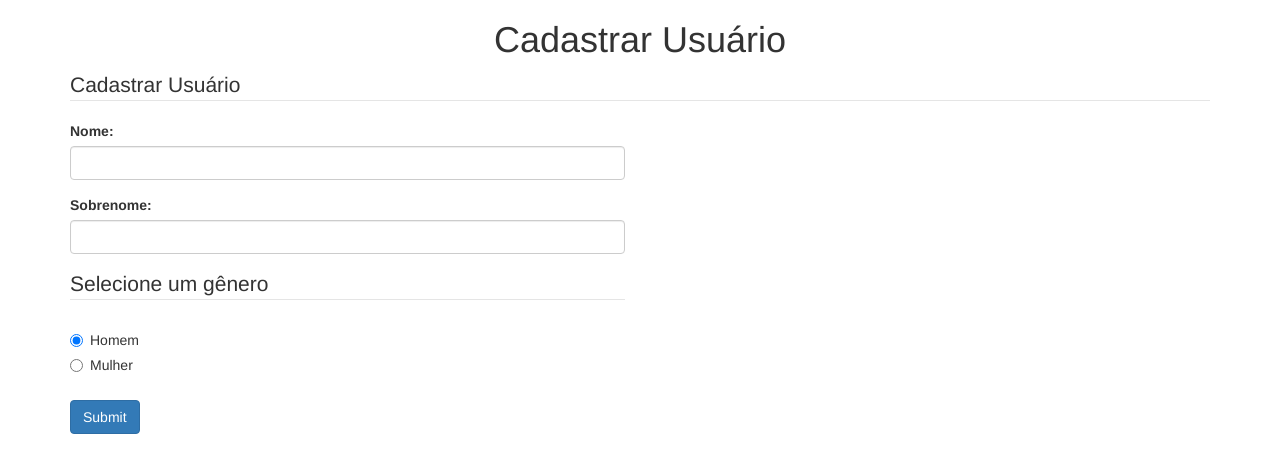
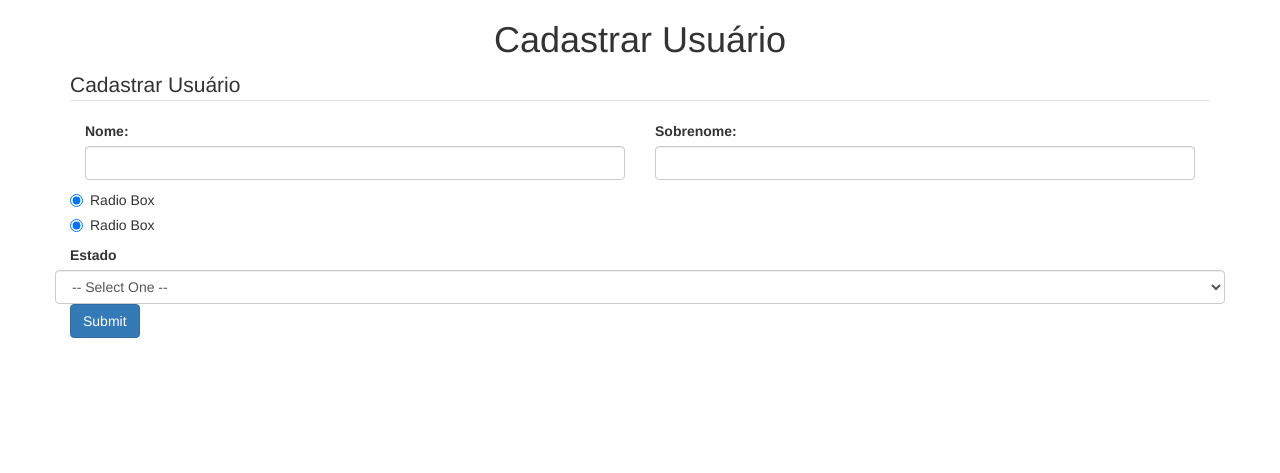
Before and after one commit to diegozevla/php, a PHP site: page /formulario_de_cadastro.php in a window 1280 px wide. Shown: the top 473 px of the page. Run offline with PHP 8.4, Linux system fonts and the light colour scheme.

Commit message:
boostrap3 e formulários

```diff
--- a/formulario_de_cadastro/formulario_de_cadastro.php
+++ b/formulario_de_cadastro/formulario_de_cadastro.php
@@ -34,55 +34,59 @@
                 <h1 class="text-center">Cadastrar Usuário</h1>
 
                 <form action="" method="POST" role="form">
-                    <div class="form-group">
                     <legend>Cadastrar Usuário</legend>
-                    </div>
 
                     <div class="form-group">
-                        <div class="row">
-                            <div class="col-md-6">
+                        <div class="col-xs-12 col-sm-6">
                             <label for="nome">Nome:</label>
                             <input type="text" class="form-control" name="nome" id="nome">
                         </div>
                     </div>
-                    </div>
 
                     <div class="form-group">
-                        <div class="row">
-                            <div class="col-md-6">
+                        <div class="col-xs-12 col-sm-6">
                             <label for="sobrenome">Sobrenome:</label>
                             <input type="text" class="form-control" name="sobrenome" id="sobrenome">
                         </div>
                     </div>
+
+                    <div class="row">
+                    <div class="col-xs-12 col-sm-12">
+                    <div class="radio">
+                        <label>
+                            <input type="radio" name="" id="input${1/(\w+)/\u\1/g}" value="" checked="checked">
+                            Radio Box
+                        </label>
                     </div>
 
-                    <div class="form-group">
-                        <div class="row">
-                        <div class="col-md-6">
-                            <fieldset>
-                                <legend>Selecione um gênero</legend>
                     <div class="radio">
                         <label>
-                                        <input type="radio" name="genero[]" id="homem" value="Homem" checked="checked">
-                                        Homem
+                            <input type="radio" name="" id="input${1/(\w+)/\u\1/g}" value="" checked="checked">
+                            Radio Box
                         </label>
                     </div>
-                                <div class="radio">
-                                    <label>
-                                        <input type="radio" name="genero[]" id="Mulher" value="Mulher">
-                                        Mulher
-                                    </label>
-                                </div>
-                            </fieldset>
-
                     </div>
                     </div>
 
+
+
+
+
+
+                    <div class="row">
+                    <label for="input-id" class="col-sm-2">Estado</label>
+
+                    <select name="" id="input${1/(\w+)/\u\1/g}" class="form-control col-sm-8">
+                        <option value="">-- Select One --</option>
+                    </select>
                     </div>
 
-                    <button type="submit" class="btn btn-primary">Submit</button>
 
 
+
+
+
+                    <button type="submit" class="btn btn-primary">Submit</button>
                 </form>
 
 
```
Also changed, not shown: formulario_de_cadastro/grid.html (added, +40 -0 lines). Lines whose indentation alone changed are shown as unchanged.
